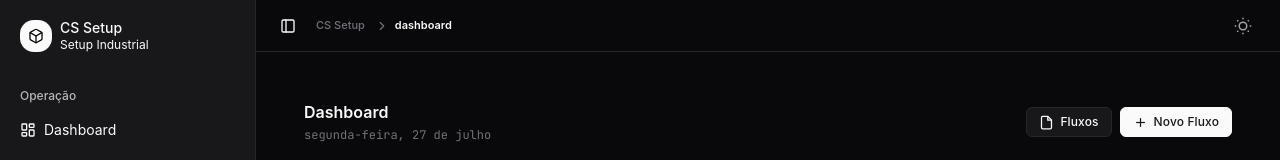
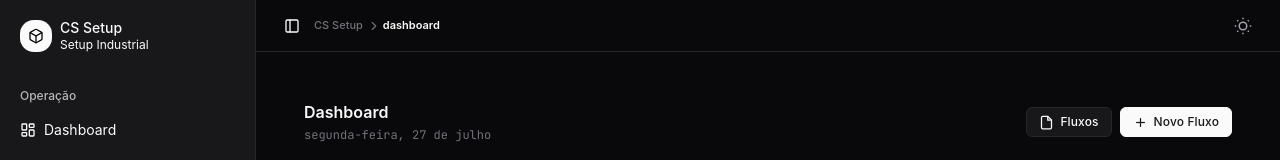
Before and after one commit to alexxsouzaa/controle-setup, a React (Vite) app: page / in a window 1280 px wide. Shown: the top 160 px of the page. Built offline with nearby package versions, Linux system fonts and the light colour scheme.

Commit message:
fix: espacamento do breadcrumb (gap-1.5 header, gap-0.5 items, sm:gap-1 list)

```diff
--- a/src/components/Topbar.tsx
+++ b/src/components/Topbar.tsx
@@ -17,11 +17,11 @@ export function Topbar() {
   const parts = segments[0].split('/').filter(Boolean);
 
   return (
-    <header className="h-[52px] border-b border-[var(--border)] bg-[var(--bg)] flex items-center px-5 gap-3 sticky top-0 z-10">
-      <SidebarTrigger className="-ml-1" />
+    <header className="h-[52px] border-b border-[var(--border)] bg-[var(--bg)] flex items-center px-5 gap-1.5 sticky top-0 z-10">
+      <SidebarTrigger />
       <Breadcrumb className="flex items-center mr-auto">
-        <BreadcrumbList className="text-[11px] gap-1">
-          <BreadcrumbItem>
+        <BreadcrumbList className="text-[11px] gap-0.5 sm:gap-1">
+          <BreadcrumbItem className="gap-0.5">
             <BreadcrumbLink asChild>
               <button
                 type="button"
@@ -37,7 +37,7 @@ export function Topbar() {
             const isLast = i === parts.length - 1;
 
             return (
-              <BreadcrumbItem key={fullPath}>
+              <BreadcrumbItem key={fullPath} className="gap-0.5">
                 <BreadcrumbSeparator />
                 {isLast ? (
                   <BreadcrumbPage className="text-[11px] font-semibold text-[var(--fg)]">{label}</BreadcrumbPage>
```
